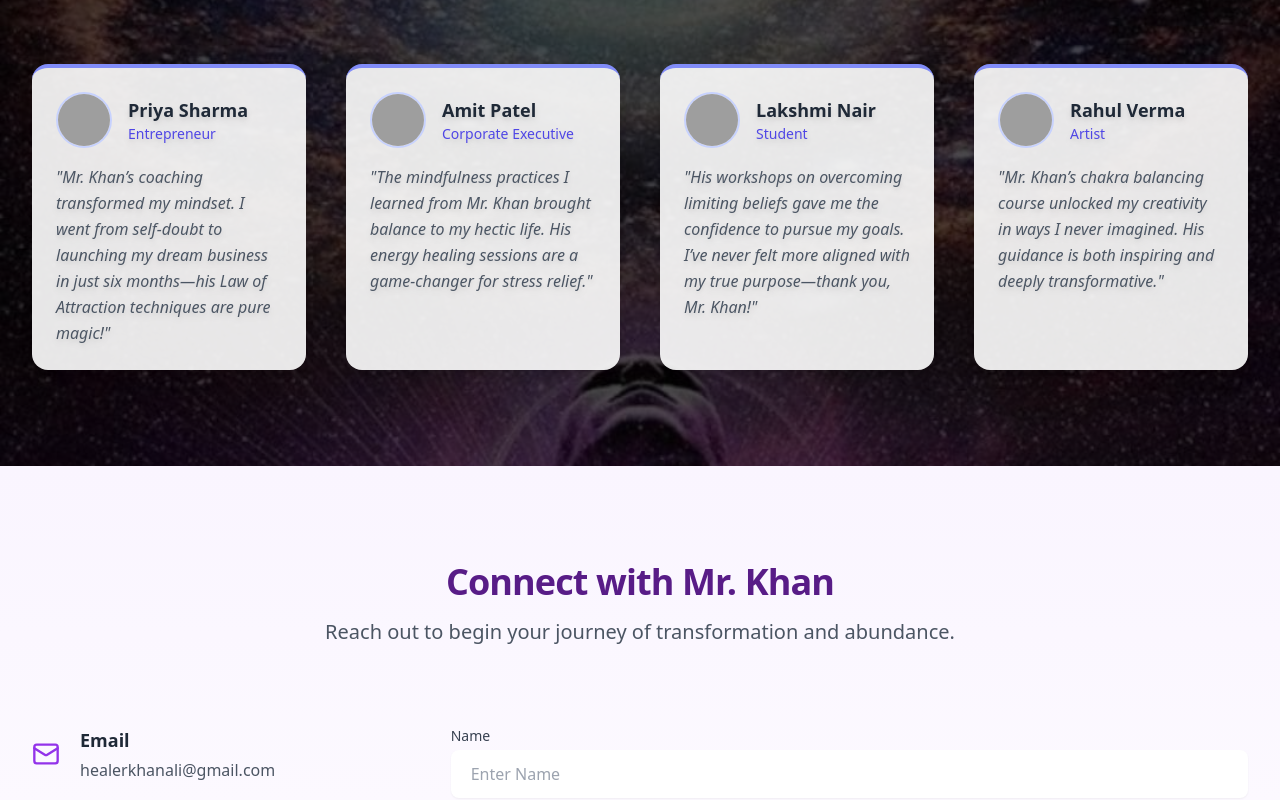
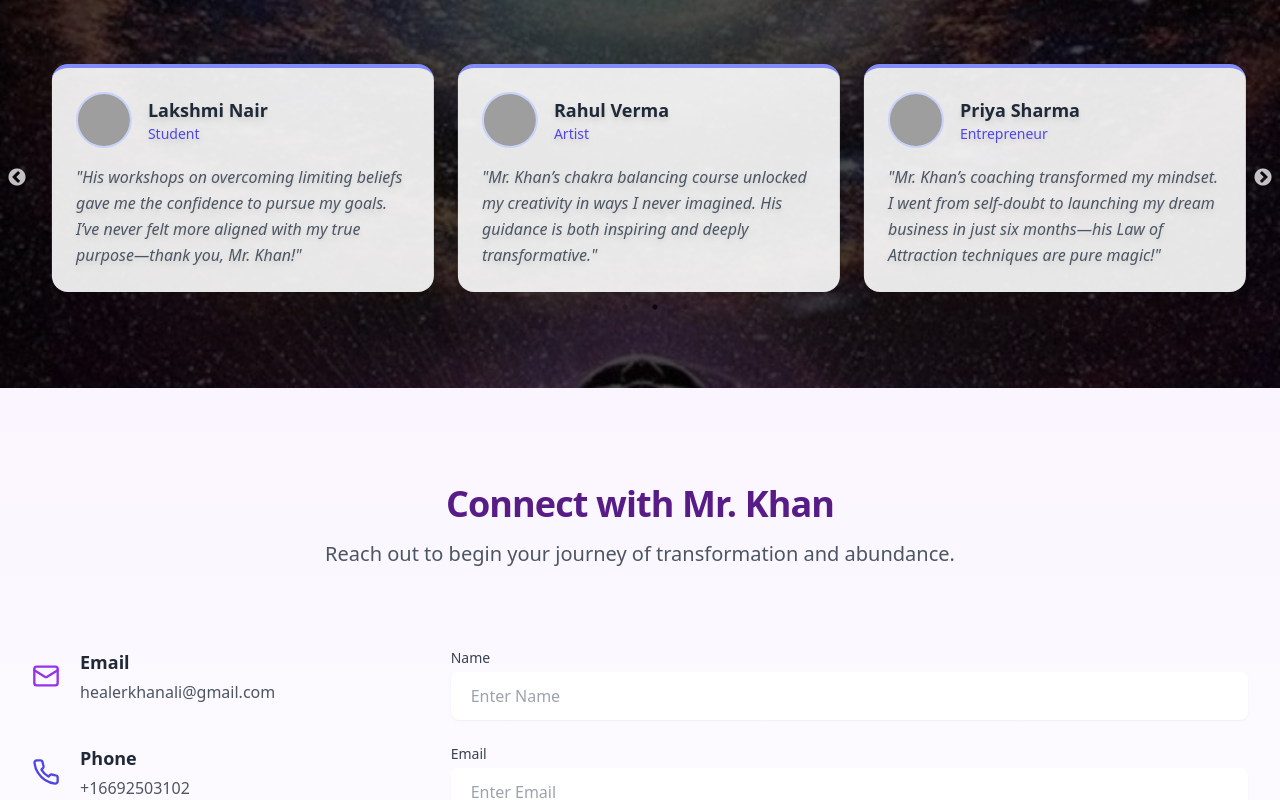
Before and after one commit to Tkay6677/robertkhanali, a React (Vite) app: page / in a window 1280 px wide. Shown: the part 3840-4640 px from the top of the page. Built offline with nearby package versions, Linux system fonts and the light colour scheme; grey boxes are pictures that could not be loaded.

Commit message:
testimonial slide

```diff
--- a/package.json
+++ b/package.json
@@ -29,7 +29,9 @@
     "react-dom": "^18.3.1",
     "react-lottie": "^1.2.10",
     "react-router-dom": "^7.0.0",
+    "react-slick": "^0.30.3",
     "react-toastify": "^10.0.6",
+    "slick-carousel": "^1.8.1",
     "tailwind-scrollbar": "^3.1.0"
   },
   "devDependencies": {
--- a/src/Components/Contact.jsx
+++ b/src/Components/Contact.jsx
@@ -56,7 +56,7 @@ const Contact = () => {
                 <div className="ml-5">
                   <h3 className="text-lg font-semibold text-gray-800">Phone</h3>
                   <p className="mt-1 text-gray-600">
-                    +91 98765 43210 {/* Replace with actual number */}
+                    +16692503102 {/* Replace with actual number */}
                   </p>
                 </div>
               </div>
--- a/src/Components/Testimonial.jsx
+++ b/src/Components/Testimonial.jsx
@@ -1,4 +1,7 @@
 import React from "react";
+import Slider from "react-slick";
+import "slick-carousel/slick/slick.css";
+import "slick-carousel/slick/slick-theme.css";
 
 const testimonials = [
   {
@@ -32,6 +35,34 @@ const testimonials = [
 ];
 
 const Testimonial = () => {
+  // Slider settings
+  const settings = {
+    dots: true, // Show dots for navigation
+    infinite: true, // Loop the slides
+    speed: 500, // Transition speed in milliseconds
+    slidesToShow: 3, // Show 3 slides at a time on large screens
+    slidesToScroll: 1, // Scroll 1 slide at a time
+    autoplay: true, // Enable autoplay
+    autoplaySpeed: 3000, // Autoplay interval (3 seconds)
+    arrows: true, // Show navigation arrows
+    responsive: [
+      {
+        breakpoint: 1024, // For medium screens (lg)
+        settings: {
+          slidesToShow: 2, // Show 2 slides
+          slidesToScroll: 1,
+        },
+      },
+      {
+        breakpoint: 768, // For small screens (md)
+        settings: {
+          slidesToShow: 1, // Show 1 slide
+          slidesToScroll: 1,
+        },
+      },
+    ],
+  };
+
   return (
     <div className="py-24 relative" id="testimonials">
       {/* Section-Specific Overlay to Darken Background */}
@@ -45,11 +76,12 @@ const Testimonial = () => {
             Hear from those who’ve transformed their lives with Mr. Khan’s guidance.
           </p>
         </div>
-        <div className="mt-20 grid grid-cols-1 gap-10 md:grid-cols-2 lg:grid-cols-4">
+        <div className="mt-20">
+          <Slider {...settings}>
             {testimonials.map((testimonial, index) => (
+              <div key={index} className="px-3">
                 <div
-              key={index}
-              className="bg-white/90 rounded-2xl shadow-lg p-6 transform hover:-translate-y-2 transition-all duration-300 border-t-4 border-indigo-400"
+                  className="bg-white/90 rounded-2xl shadow-lg p-6 transform transition-all duration-300 border-t-4 border-indigo-400"
                 >
                   <div className="flex items-center mb-4">
                     <img
@@ -70,7 +102,9 @@ const Testimonial = () => {
                     "{testimonial.quote}"
                   </p>
                 </div>
+              </div>
             ))}
+          </Slider>
         </div>
       </div>
     </div>
```
Also changed, not shown: 1 other file (tests, documents, lock files or other folders). Lines whose indentation alone changed are shown as unchanged.
